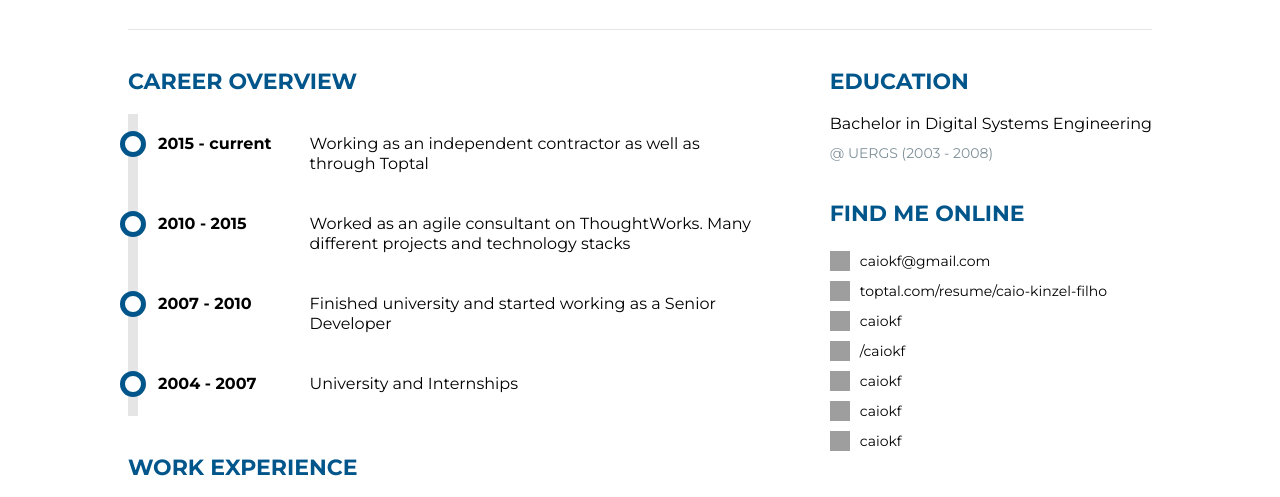
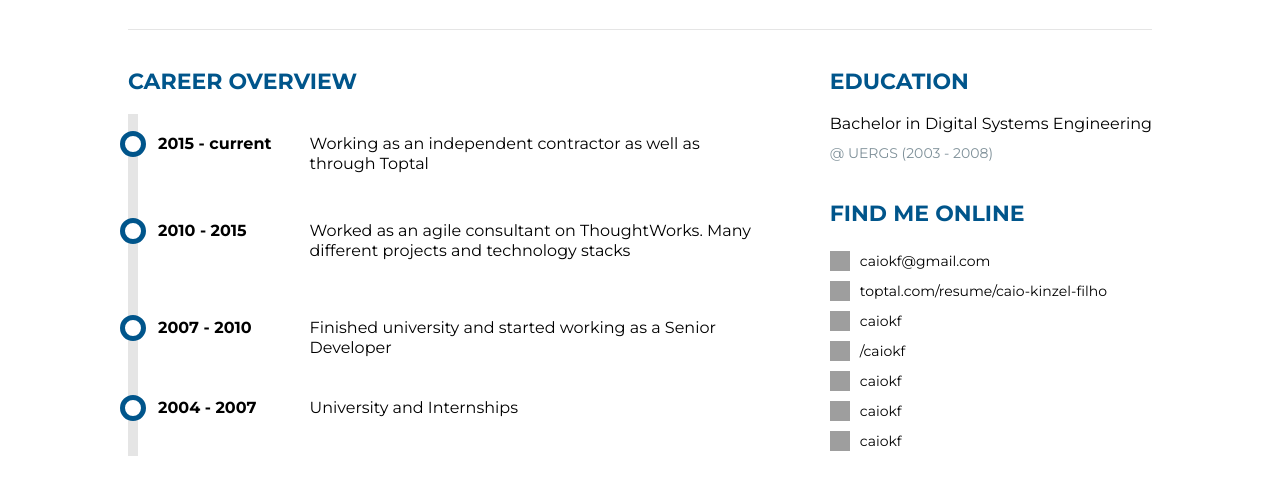
Before and after one commit to caiokf/profile-page, a React (Create React App) app: page / in a window 1280 px wide. Shown: the part 251-748 px from the top of the page. Built offline with nearby package versions, Linux system fonts and the light colour scheme; grey boxes are pictures that could not be loaded.

Commit message:
realigning sections

```diff
--- a/src/components/CareerOverview.js
+++ b/src/components/CareerOverview.js
@@ -22,15 +22,17 @@ export default () => {
 }
 
 const Container = styled.div`
-  margin-bottom: ${styles.dimensions.lg};
+  display: flex;
+  flex: 2;
+  flex-direction: column;
+
+  ${styles.media.small`
+    margin-bottom: ${styles.dimensions.lg};
+  `}
 
   ${styles.media.large`
     margin-right: ${styles.dimensions.lg};
   `}
-
-  flex: 2;
-  display: flex;
-  flex-direction: column;
 `
 const Header = styled.div`
   ${styles.typography.header};
--- a/src/components/WorkExperience.js
+++ b/src/components/WorkExperience.js
@@ -44,12 +44,10 @@ export default () => {
 }
 
 const Container = styled.div`
+  margin-top: ${styles.dimensions.lg};
+
   ${styles.media.large`
     margin-right: ${styles.dimensions.lg};
-  `}
-
-  ${styles.media.small`
-    margin-top: ${styles.dimensions.lg};
   `}
 `
 const Header = styled.div`
```
